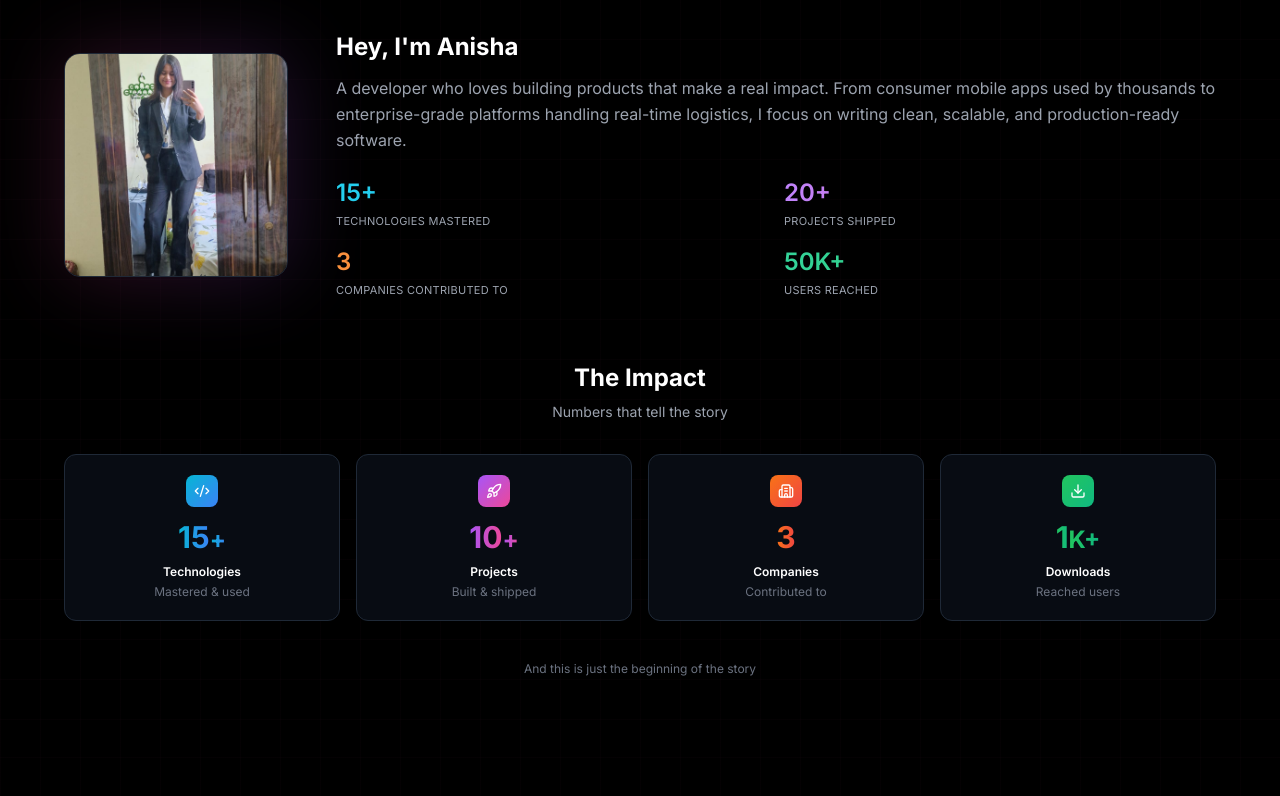
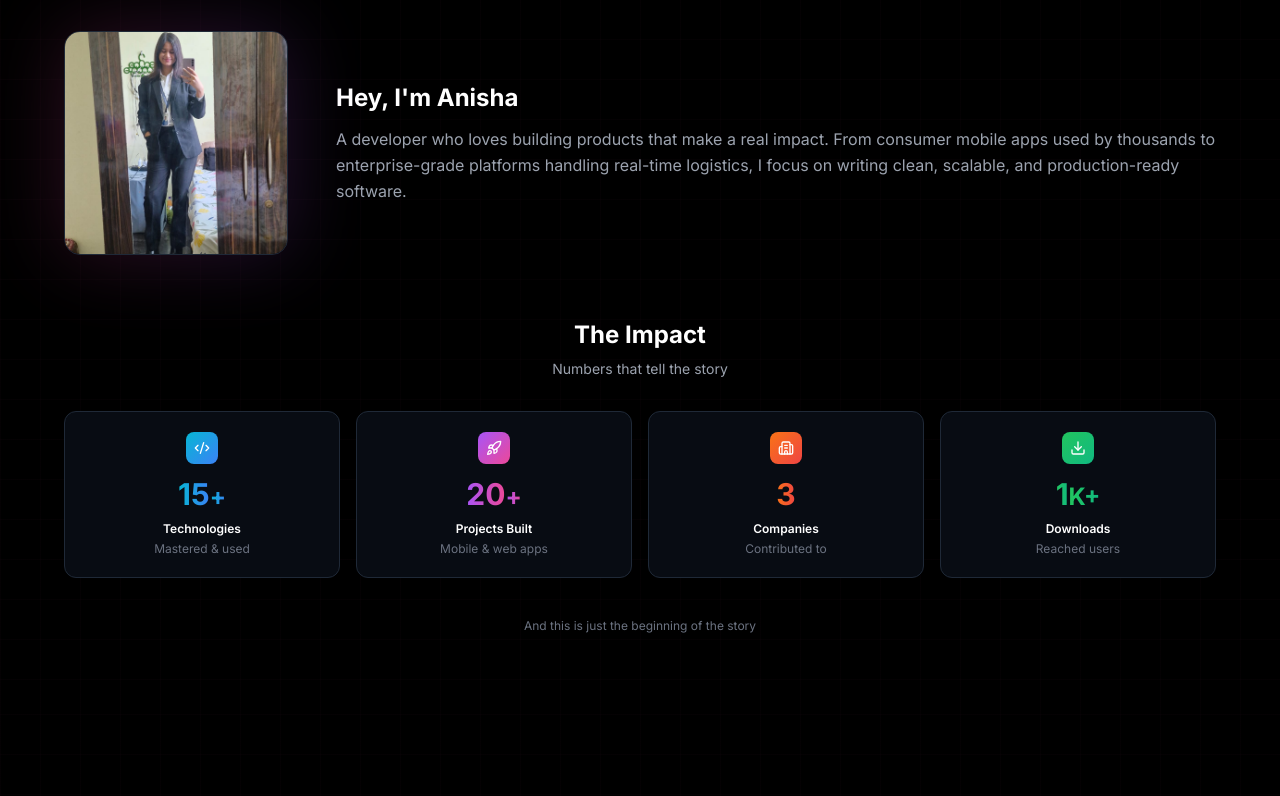
Before and after one commit to yesanisha/portfolio, a Next.js app: page / in a window 1280 px wide. Shown: the part 1001-1797 px from the top of the page. Built offline with nearby package versions, Linux system fonts and the light colour scheme.

Commit message:
added stats

```diff
--- a/components/About.js
+++ b/components/About.js
@@ -48,7 +48,7 @@ useEffect(() => {
     };
 
     animateCounter('technologies', 15);
-    animateCounter('projects', 10);
+    animateCounter('projects', 20);
     animateCounter('companies', 3);
     animateCounter('downloads', 1);
   }, []);
@@ -117,71 +117,15 @@ useEffect(() => {
 </motion.div>
 
 
-            {/* Quick Intro Stats */}
+            {/* Quick Intro */}
             <div className="flex-1">
               <h3 className="text-2xl font-bold text-white mb-3">Hey, I'm Anisha</h3>
-              <p className="text-gray-400 leading-relaxed mb-6">
+              <p className="text-gray-400 leading-relaxed">
 A developer who loves building products that make a real impact.
 From consumer mobile apps used by thousands to enterprise-grade platforms handling real-time logistics, I focus on writing clean, scalable, and production-ready software.              </p>
-
-              {/* Highlight numbers in narrative form */}
-              <div className="grid grid-cols-2 gap-4">
-  {[
-    {
-      number: '15+',
-      label: 'Technologies Mastered',
-      gradient: 'from-cyan-400 to-blue-500',
-    },
-    {
-      number: '20+',
-      label: 'Projects Shipped',
-      gradient: 'from-purple-400 to-pink-500',
-    },
-    {
-      number: '3',
-      label: 'Companies Contributed To',
-      gradient: 'from-orange-400 to-red-500',
-    },
-    {
-      number: '50K+',
-      label: 'Users Reached',
-      gradient: 'from-emerald-400 to-green-500',
-    },
-  ].map((stat, idx) => (
-    <motion.div
-      key={idx}
-      initial={{ opacity: 0, y: 12 }}
-      whileInView={{ opacity: 1, y: 0 }}
-      viewport={{ once: true }}
-      transition={{
-        duration: 0.45,
-        delay: idx * 0.08,
-        ease: 'easeOut',
-      }}
-      className="flex flex-col gap-1"
-    >
-      <span
-        className={`text-2xl font-semibold bg-gradient-to-r ${stat.gradient} bg-clip-text text-transparent`}
-      >
-        {stat.number}
-      </span>
-      <span className="text-[11px] uppercase tracking-wide text-gray-400">
-        {stat.label}
-      </span>
-    </motion.div>
-  ))}
-</div>
-
             </div>
           </div>
         </motion.div>
-
-
-
-        {/* SEO-friendly text - hidden but accessible */}
-        <div className="sr-only">
-          Full-stack developer and mobile app developer in India, specializing in React, React Native, Node.js, scalable APIs, and production-ready applications for startups and enterprises.
-        </div>
 
         {/* The Impact - Stats Section */}
         <motion.div
@@ -210,8 +154,8 @@ From consumer mobile apps used by thousands to enterprise-grade platforms handli
                 icon: Rocket,
                 number: counters.projects,
                 suffix: '+',
-                label: 'Projects',
-                sublabel: 'Built & shipped',
+                label: 'Projects Built',
+                sublabel: 'Mobile & web apps',
                 gradient: 'from-purple-500 to-pink-500'
               },
               {
--- a/components/Hero.js
+++ b/components/Hero.js
@@ -20,8 +20,8 @@ export default function Hero() {
   }, []);
 
   const stats = [
-    { icon: Smartphone, value: '10+', label: 'Apps Built' },
-    { icon: Download, value: '50K+', label: 'Downloads' },
+    { icon: Smartphone, value: '10+', label: 'Projects Shipped' },
+    { icon: Download, value: '1K+', label: 'Downloads' },
     { icon: Star, value: '4.8', label: 'Avg Rating' },
   ];
 
```
